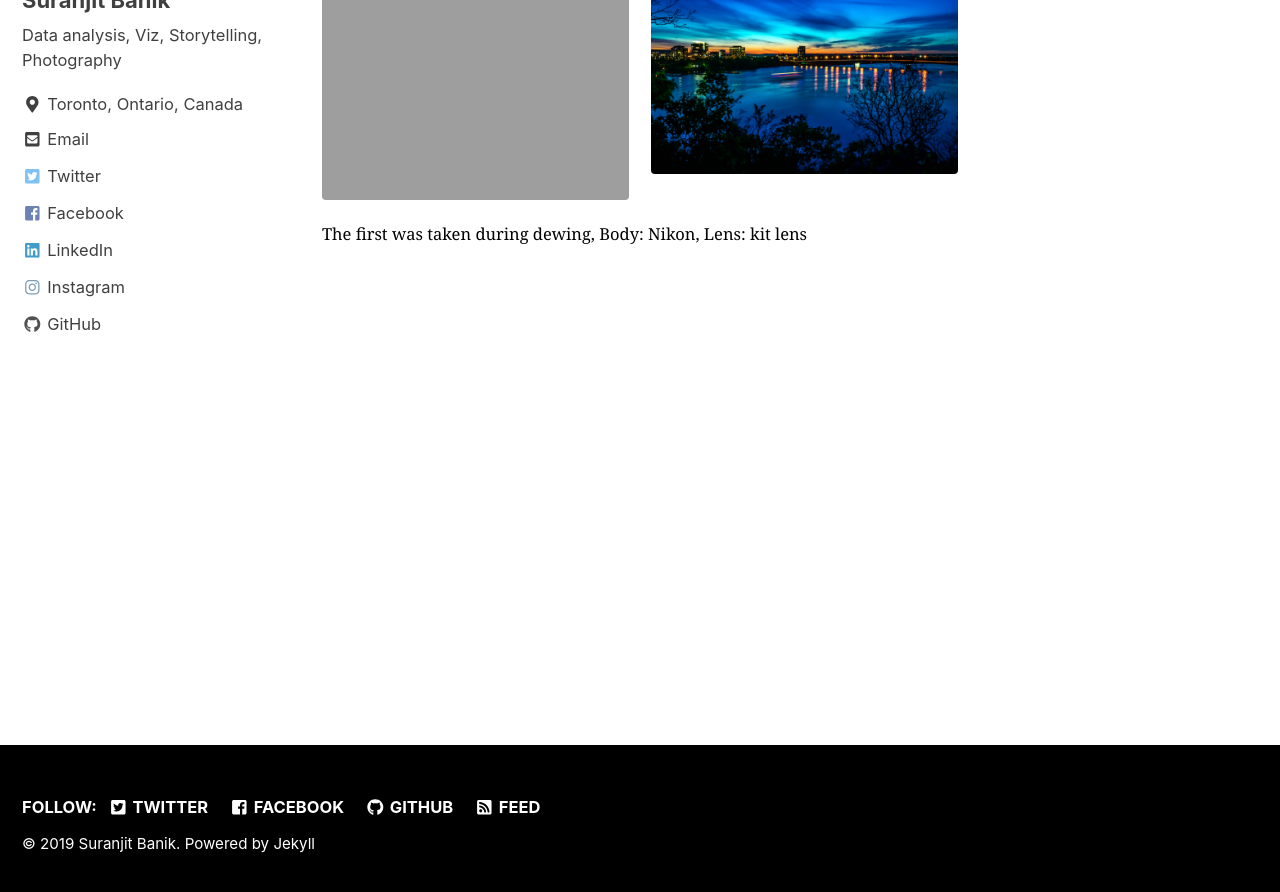
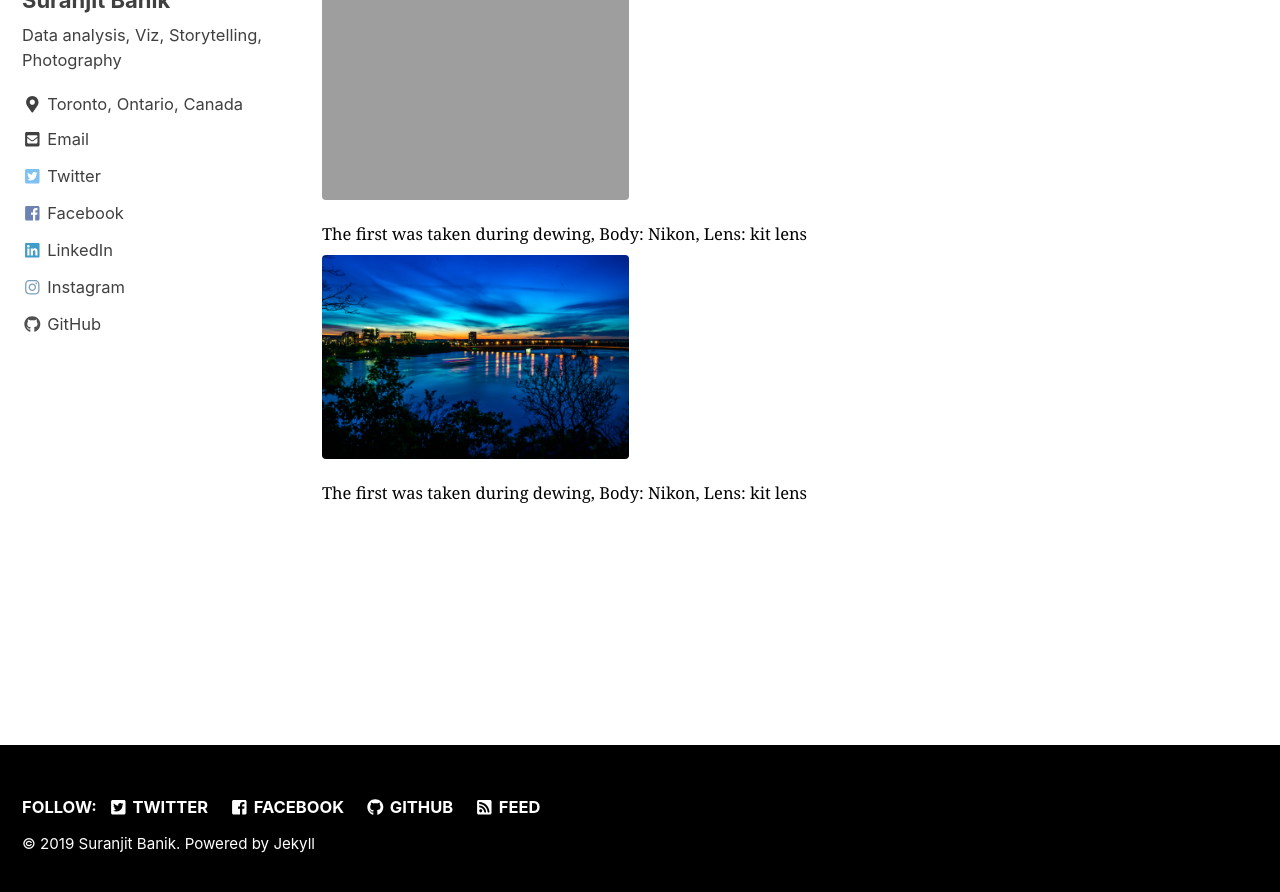
Before and after one commit to mastermindLAB/mastermindLAB.github.io, a Jekyll site: the page built from _pages/photography.md, in a window 1280 px wide and 900 px high, scrolled down 1213 px. Shown: the top 892 px of the window. Built offline with Jekyll 4.4.1, drawn with Linux system fonts in a browser that asks for light colours; nearby versions of some CDN libraries.

Commit message:
new page

```diff
--- a/_pages/photography.md
+++ b/_pages/photography.md
@@ -7,7 +7,8 @@ header:
   image: "/images/toronto.jpg"
 ---
 <figure class="half">
-    <a href="/assets/photgraphy/DSC_0015.jpg"><img src="{{ site.url }}{{ site.baseurl }}/assets/photgraphy/DSC_0015.jpg" width="350" height="200"></a>
-    <a href="/assets/photgraphy/DSC_0270.jpg"><img src="{{ site.url }}{{ site.baseurl }}/assets/photgraphy/DSC_0270.jpg" width="350" height="200"></a>
+    <a href="/assets/photgraphy/DSC_0015.jpg"><img src="{{ site.url }}{{ site.baseurl }}/assets/photgraphy/DSC_0015.jpg" ></a>
+    <figcaption>The first was taken during dewing, Body: Nikon, Lens: kit lens </figcaption>
+    <a href="/assets/photgraphy/DSC_0270.jpg"><img src="{{ site.url }}{{ site.baseurl }}/assets/photgraphy/DSC_0270.jpg" ></a>
     <figcaption>The first was taken during dewing, Body: Nikon, Lens: kit lens </figcaption>
 </figure>
```
Also changed, not shown: assets/photgraphy/DSC_0117-2.jpg (added), assets/photgraphy/DSC_0167.jpg (added), assets/photgraphy/DSC_0387.jpg (added), assets/photgraphy/DSC_0540.jpg (added), assets/photgraphy/DSC_0691.jpg (added), 4 other files.
